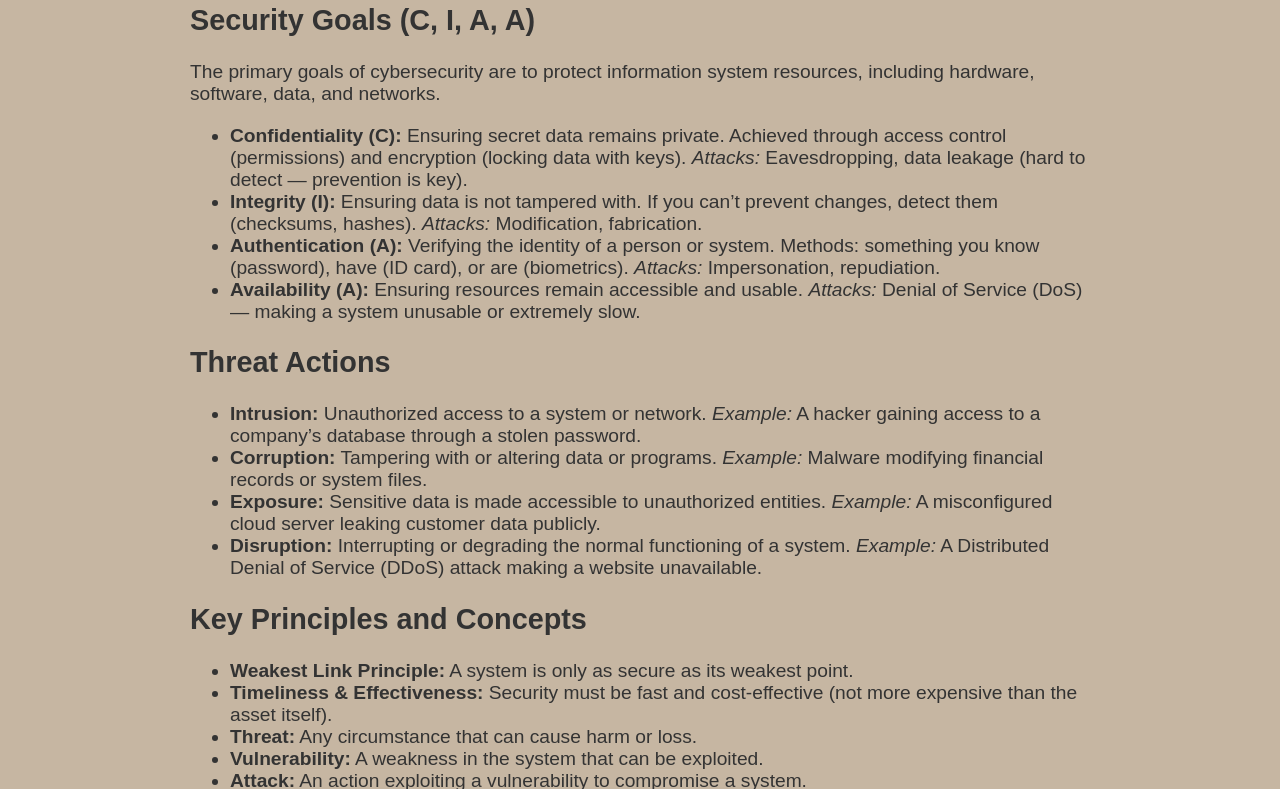
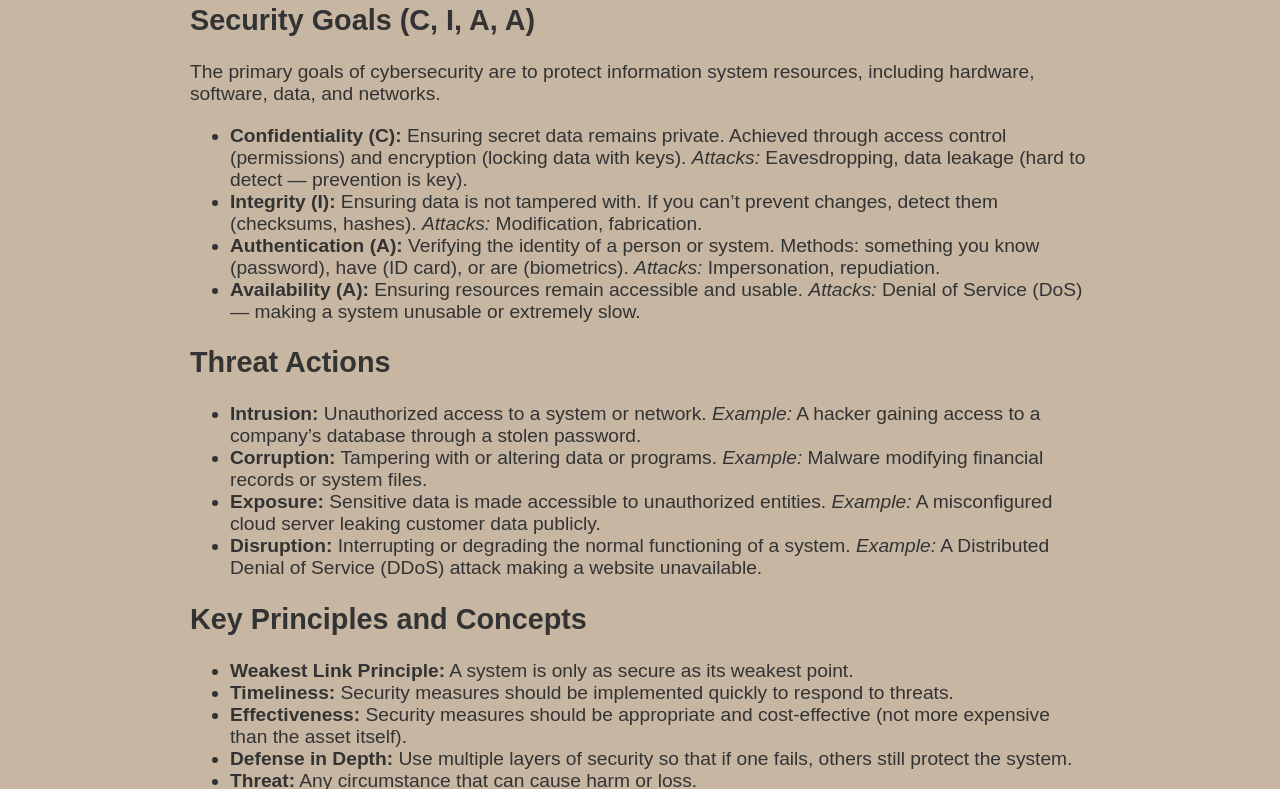
Before and after one commit to xxSpaceJxx/cyberstudy, a plain HTML site: page 1-principles.html in a window 1280 px wide. Shown: the part 153-942 px from the top of the page. Drawn offline with Linux system fonts and the light colour scheme.

Commit message:
updates to principles

```diff
--- a/1-principles.html
+++ b/1-principles.html
@@ -53,7 +53,9 @@
     <h2>Key Principles and Concepts</h2>
     <ul>
       <li><b>Weakest Link Principle:</b> A system is only as secure as its weakest point.</li>
-      <li><b>Timeliness & Effectiveness:</b> Security must be fast and cost-effective (not more expensive than the asset itself).</li>
+      <li><b>Timeliness:</b> Security measures should be implemented quickly to respond to threats.</li>
+  <li><b>Effectiveness:</b> Security measures should be appropriate and cost-effective (not more expensive than the asset itself).</li>
+  <li><b>Defense in Depth:</b> Use multiple layers of security so that if one fails, others still protect the system.</li>
       <li><b>Threat:</b> Any circumstance that can cause harm or loss.</li>
       <li><b>Vulnerability:</b> A weakness in the system that can be exploited.</li>
       <li><b>Attack:</b> An action exploiting a vulnerability to compromise a system.</li>
```
